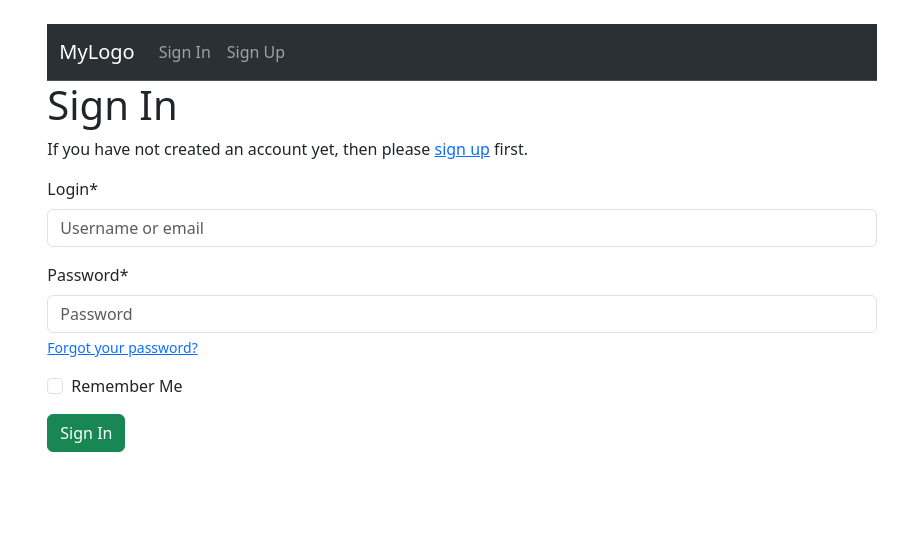
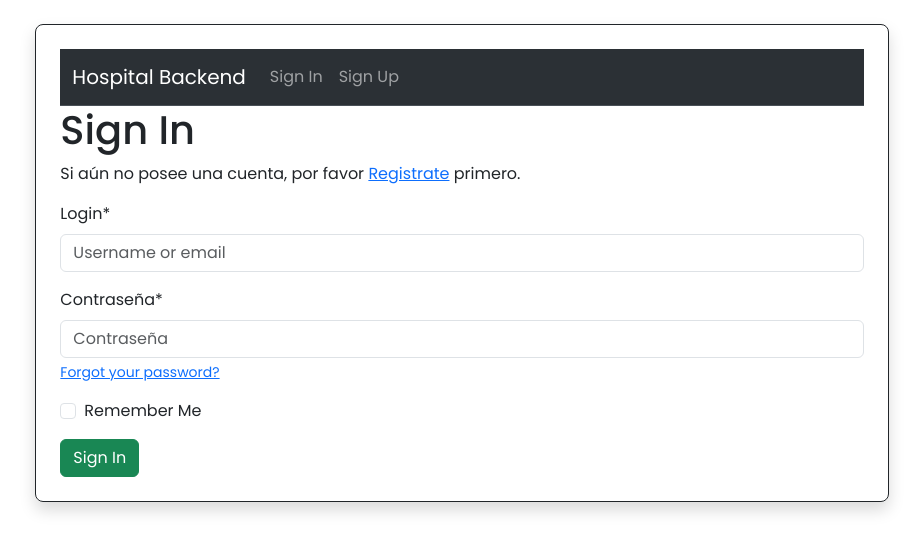
Before and after one commit to cesarbmathec/BackendHospital, a Django app: page /accounts/login/ in a window 1280 px wide. Shown: the top 552 px of the page, without its empty margins (178-1101 px from the left). Run offline with Django 5.2, Linux system fonts and the light colour scheme; some libraries are stand-ins or nearby versions.

Commit message:
Version 3

```diff
--- a/templates/account/login.html
+++ b/templates/account/login.html
@@ -10,8 +10,8 @@
         {% trans "Sign In" %}
     {% endelement %}
     <p>
-        {% blocktrans %}If you have not created an account yet, then please
-    <a href="{{ signup_url }}">sign up</a> first.{% endblocktrans %}
+        {% blocktrans %}Si aún no posee una cuenta, por favor
+    <a href="{{ signup_url }}">Registrate</a> primero.{% endblocktrans %}
     </p>
     {% url 'account_login' as login_url %}
     {% element form form=form method="post" action=login_url tags="entrance,login" %}
--- a/templates/account/signup.html
+++ b/templates/account/signup.html
@@ -1,5 +1,6 @@
 {% extends "account/base_entrance.html" %}
-{% load allauth i18n %}
+{% load allauth %}
+{% load i18n %}
 
 {% block head_title %}
     {% trans "Signup" %}
@@ -9,7 +10,7 @@
         {% trans "Sign Up" %}
     {% endelement %}
     <p>
-        {% blocktrans %}Already have an account? Then please <a href="{{ login_url }}">sign in</a>.{% endblocktrans %}
+        {% blocktrans %}Si ya posee una cuenta? Entonces por favor <a href="{{ login_url }}">Inicia Sesión</a>.{% endblocktrans %}
     </p>
     {% url 'account_signup' as action_url %}
     {% element form form=form method="post" action=action_url tags="entrance,signup" %}
--- a/templates/allauth/layouts/base.html
+++ b/templates/allauth/layouts/base.html
@@ -1,37 +1,48 @@
 {% load i18n %}
 <!DOCTYPE html>
-<html lang="ES">
+<html lang="es">
+
 <head>
-        <meta http-equiv="X-UA-Compatible" content="IE=edge">
-        <meta name="viewport" content="width=device-width, initial-scale=1.0">
-        <title>
-            {% block head_title %}
-            {% endblock head_title %}
-        </title>
-        {% block extra_head %}
-        {% endblock extra_head %}
-        <link href="https://cdn.jsdelivr.net/npm/bootstrap@5.3.2/dist/css/bootstrap.min.css" rel="stylesheet" integrity="sha384-T3c6CoIi6uLrA9TneNEoa7RxnatzjcDSCmG1MXxSR1GAsXEV/Dwwykc2MPK8M2HN" crossorigin="anonymous">
+    <meta http-equiv="X-UA-Compatible" content="IE=edge" />
+    <meta name="viewport" content="width=device-width, initial-scale=1.0" />
+    <title>{% block head_title %} {% endblock head_title %}</title>
+    {% block extra_head %} {% endblock extra_head %}
+    <link href="https://cdn.jsdelivr.net/npm/bootstrap@5.3.2/dist/css/bootstrap.min.css" rel="stylesheet"
+        integrity="sha384-T3c6CoIi6uLrA9TneNEoa7RxnatzjcDSCmG1MXxSR1GAsXEV/Dwwykc2MPK8M2HN" crossorigin="anonymous" />
+    <link
+      href="https://fonts.googleapis.com/css2?family=Poppins:ital,wght@0,100;0,200;0,300;0,400;0,500;0,600;0,700;0,800;0,900;1,100;1,200;1,300;1,400;1,500;1,600;1,700;1,800;1,900&display=swap"
+      rel="stylesheet"
+    />
+    <style>
+        * {
+            font-family: "Poppins", sans-serif;
+        }
+    </style>
 </head>
+
 <body>
-        <div class="container col-md-8 py-4">
+    <div class="container col-md-8 p-4 my-4 shadow rounded-3 border border-1 border-dark">
         {% block body %}
         {% if messages %}
         <div>
             <strong>{% trans "Messages:" %}</strong>
             <ul>
-                        {% for message in messages %}<li>{{ message }}</li>{% endfor %}
+                {% for message in messages %}
+                <li>{{ message }}</li>
+                {% endfor %}
             </ul>
         </div>
         {% endif %}
         <div>
-                <nav class="navbar bg-dark border-bottom border-body navbar-expand-lg bg-body-tertiary" data-bs-theme="dark">
+            <nav class="navbar bg-dark border-bottom border-body navbar-expand-lg bg-body-tertiary"
+                data-bs-theme="dark">
                 <div class="container-fluid">
-                        <a class="navbar-brand" href="#">MyLogo</a>
-                        <button class="navbar-toggler" type="button" data-bs-toggle="collapse" data-bs-target="#navbarNav" aria-controls="navbarNav" aria-expanded="false" aria-label="Toggle navigation">
+                    <a class="navbar-brand" href="#">Hospital Backend</a>
+                    <button class="navbar-toggler" type="button" data-bs-toggle="collapse" data-bs-target="#navbarNav"
+                        aria-controls="navbarNav" aria-expanded="false" aria-label="Toggle navigation">
                         <span class="navbar-toggler-icon"></span>
                     </button>
                     <div class="collapse navbar-collapse" id="navbarNav">
-
                         <ul class="navbar-nav">
                             {% if user.is_authenticated %}
                             <li class="nav-item">
@@ -53,14 +64,18 @@
                 </div>
             </nav>
         </div>
-            {% block content %}
-            {% endblock content %}
+        {% block content %} {% endblock content %}
         {% endblock body %}
-        {% block extra_body %}
-        {% endblock extra_body %}
+        {% block extra_body %} {% endblock extra_body %}
     </div>
-        <script src="https://cdn.jsdelivr.net/npm/bootstrap@5.3.2/dist/js/bootstrap.bundle.min.js" integrity="sha384-C6RzsynM9kWDrMNeT87bh95OGNyZPhcTNXj1NW7RuBCsyN/o0jlpcV8Qyq46cDfL" crossorigin="anonymous"></script>
-        <script src="https://cdn.jsdelivr.net/npm/@popperjs/core@2.11.8/dist/umd/popper.min.js" integrity="sha384-I7E8VVD/ismYTF4hNIPjVp/Zjvgyol6VFvRkX/vR+Vc4jQkC+hVqc2pM8ODewa9r" crossorigin="anonymous"></script>
-        <script src="https://cdn.jsdelivr.net/npm/bootstrap@5.3.2/dist/js/bootstrap.min.js" integrity="sha384-BBtl+eGJRgqQAUMxJ7pMwbEyER4l1g+O15P+16Ep7Q9Q+zqX6gSbd85u4mG4QzX+" crossorigin="anonymous"></script>
+    <script src="https://cdn.jsdelivr.net/npm/bootstrap@5.3.2/dist/js/bootstrap.bundle.min.js"
+        integrity="sha384-C6RzsynM9kWDrMNeT87bh95OGNyZPhcTNXj1NW7RuBCsyN/o0jlpcV8Qyq46cDfL" crossorigin="anonymous">
+    </script>
+    <script src="https://cdn.jsdelivr.net/npm/@popperjs/core@2.11.8/dist/umd/popper.min.js"
+        integrity="sha384-I7E8VVD/ismYTF4hNIPjVp/Zjvgyol6VFvRkX/vR+Vc4jQkC+hVqc2pM8ODewa9r" crossorigin="anonymous">
+    </script>
+    <script src="https://cdn.jsdelivr.net/npm/bootstrap@5.3.2/dist/js/bootstrap.min.js"
+        integrity="sha384-BBtl+eGJRgqQAUMxJ7pMwbEyER4l1g+O15P+16Ep7Q9Q+zqX6gSbd85u4mG4QzX+" crossorigin="anonymous">
+    </script>
 </body>
 </html>
```
Also changed, not shown: BackendHospital/settings.py (+10 -1 lines). Lines whose indentation alone changed are shown as unchanged.
